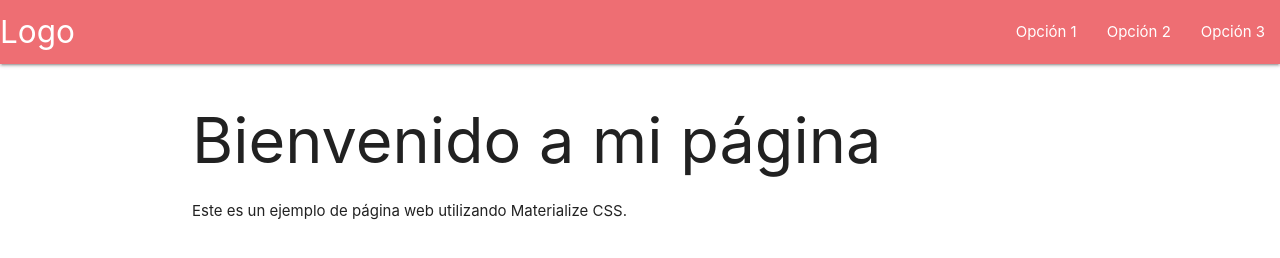
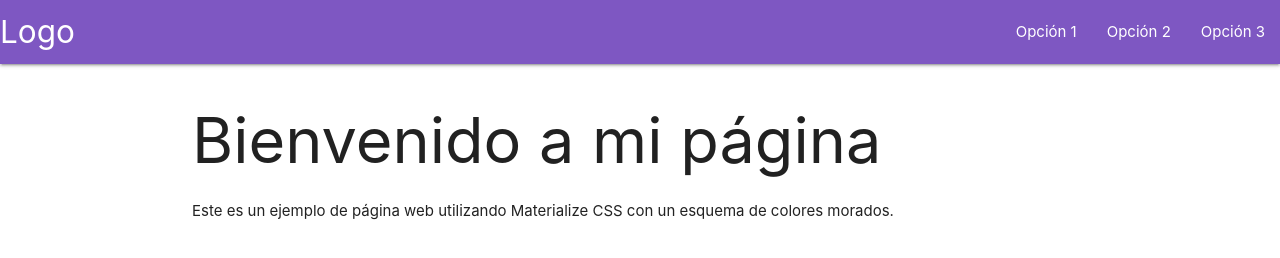
Before and after one commit to saracepeda/ProyectoMerge, a plain HTML site: page src/index.html in a window 1280 px wide. Drawn offline with nearby package versions, Linux system fonts and the light colour scheme.

Commit message:
Cambiamos colores a morado

```diff
--- a/src/index.html
+++ b/src/index.html
@@ -6,12 +6,23 @@
     <title>Título de tu página</title>
     <!-- Importar Materialize CSS -->
     <link rel="stylesheet" href="https://cdnjs.cloudflare.com/ajax/libs/materialize/1.0.0/css/materialize.min.css">
+    <!-- Estilos personalizados -->
+    <style>
+        /* Cambiar el color primario a uno basado en morado */
+        .purple-theme {
+            background-color: #7e57c2; /* Cambiar este color principal según tu preferencia */
+        }
+        /* Cambiar el color del texto en la barra de navegación */
+        .purple-theme nav ul a {
+            color: #ffffff; /* Cambiar el color del texto de la barra de navegación */
+        }
+    </style>
 </head>
-<body>
+<body> <!-- Agregar la clase para el esquema de colores morados -->
 
 <!-- Navbar -->
 <nav>
-    <div class="nav-wrapper">
+    <div class="nav-wrapper purple-theme">
         <a href="#" class="brand-logo">Logo</a>
         <ul id="nav-mobile" class="right hide-on-med-and-down">
             <li><a href="#">Opción 1</a></li>
@@ -24,7 +35,7 @@
 <!-- Contenido principal -->
 <div class="container">
     <h1>Bienvenido a mi página</h1>
-    <p>Este es un ejemplo de página web utilizando Materialize CSS.</p>
+    <p>Este es un ejemplo de página web utilizando Materialize CSS con un esquema de colores morados.</p>
 </div>
 
 <!-- Importar jQuery (necesario para algunos componentes de Materialize) -->
```
